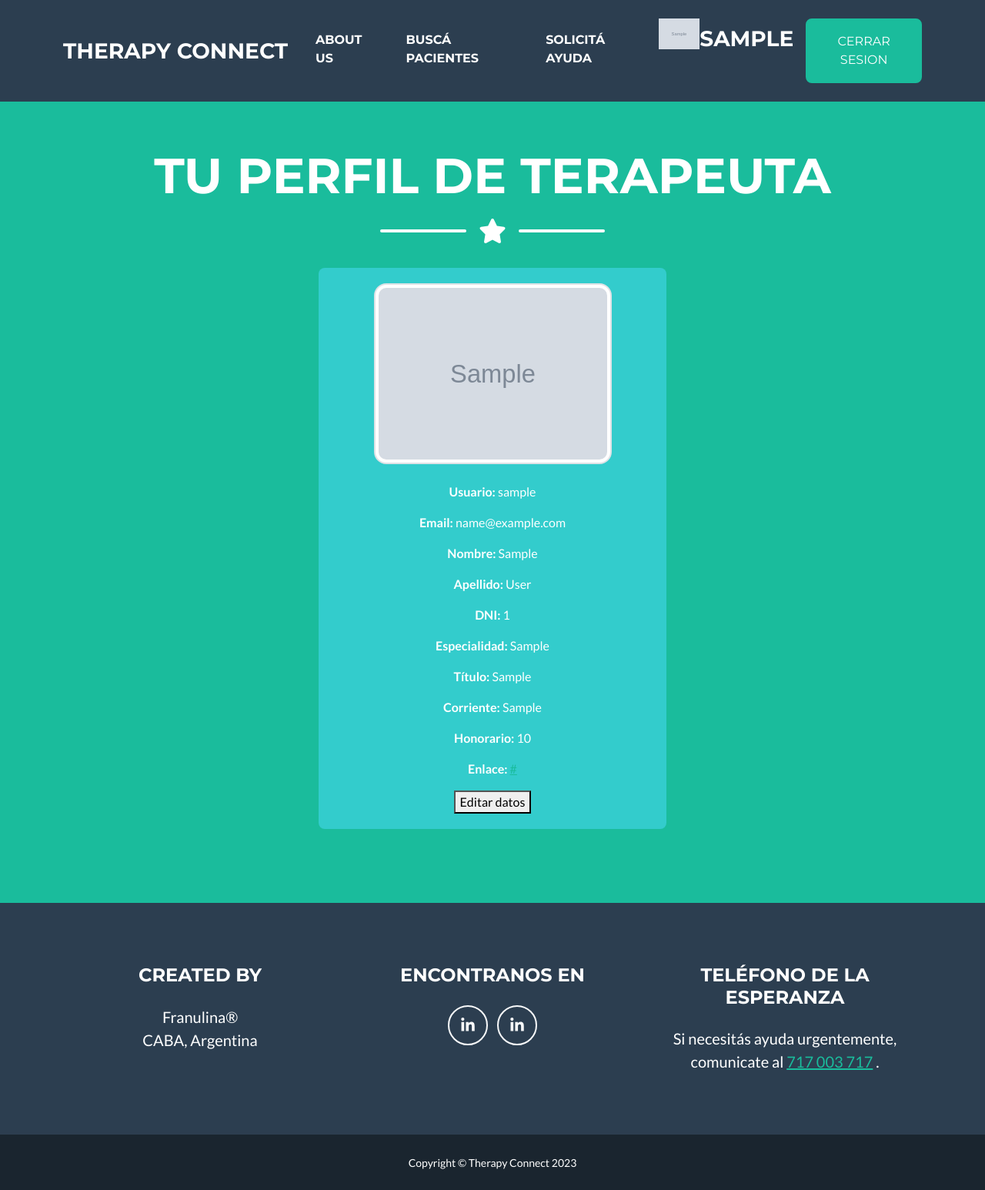
After one commit to franlevin/TuPrimeraPagina-Lin-Levin, a Django app: page /profile/view/therapist in a window 1280 px wide. The commit adds this page. Shown: the whole page at 77% size. Run offline with Django 4.2, Linux system fonts and the light colour scheme; a user stored in the database is signed in; tables that the repository leaves empty hold one stand-in row (values such as "Sample post"); grey boxes marked "Sample" are stand-in pictures; some libraries are stand-ins or nearby versions.

Commit message:
Agregadas las interfaces de visualizacion de perfiles

```diff
--- a/TherapyApp/templates/SharedTemplates/index.html
+++ b/TherapyApp/templates/SharedTemplates/index.html
@@ -43,9 +43,9 @@
 
                             {% if request.user.infoextra.user_type %}
                                 {% if request.user.infoextra.user_type == 'Patient' %}
-                                    <a class="navbar-brand" href={% url "edit_patient_profile" %}>{{request.user.username}}</a>
+                                    <a class="navbar-brand" href={% url "view_patient_profile" %}>{{request.user.username}}</a>
                                 {% else %}
-                                    <a class="navbar-brand" href={% url "edit_therapist_profile" %}>{{request.user.username}}</a>
+                                    <a class="navbar-brand" href={% url "view_therapist_profile" %}>{{request.user.username}}</a>
                                 {% endif %}
                             {% else %}
                                 <a class="navbar-brand" href={% url "register_menu" %}>{{request.user.username}}</a>
--- a/TherapyUsers/templates/TherapyUsers/change_password.html
+++ b/TherapyUsers/templates/TherapyUsers/change_password.html
@@ -10,7 +10,7 @@ Realice cambios en su contraseña
 
 {% block masthead_content %}
 
-    {% if request.user.infoextra.user_type == 'Patient'%}
+{% if request.user.infoextra.user_type == 'Patient'%}
         <form action={% url "edit_patient_profile" %} method="post">
             {% csrf_token %}
             <table>
@@ -26,6 +26,6 @@ Realice cambios en su contraseña
             </table>
             <input type="submit" value="Confirmar" />
         </form>
-    {% endif %}
+ {% endif %}
 
 {% endblock masthead_content %}
--- a/TherapyUsers/templates/TherapyUsers/view_profile.html
+++ b/TherapyUsers/templates/TherapyUsers/view_patient_profile.html
@@ -6,7 +6,7 @@ Tu Perfil
 {% endblock page_title %}
 
 {% block masthead_title %}
-<h1 class="masthead-heading text-uppercase mb-0">Tu perfil</h1>
+<h1 class="masthead-heading text-uppercase mb-0">Tu perfil de paciente</h1>
 {% endblock masthead_title %}
 
 {% block masthead_content %}
@@ -23,6 +23,8 @@ Tu Perfil
     <p><strong>Email:</strong> {{ user_data.email }}</p>
     <p><strong>Nombre:</strong> {{ user_data.first_name }}</p>
     <p><strong>Apellido:</strong> {{ user_data.last_name }}</p>
+    <p><strong>Edad:</strong> {{ user_data.last_name }}</p>
+    <p><strong>Presupuesto:</strong> {{ user_data.last_name }}</p>
 
     {% if user_data.link %}
         <p><strong>Enlace:</strong> <a href="{{ user_data.link }}">{{ user_data.link }}</a></p>
@@ -30,6 +32,6 @@ Tu Perfil
 
 <div>
 
-<button onclick="window.location.href='{% url 'edit_profile' %}'">Editar datos</button><br>
+<button onclick="window.location.href='{% url 'edit_patient_profile' %}'">Editar datos</button><br>
 
 {% endblock masthead_content %}
--- /dev/null
+++ b/TherapyUsers/templates/TherapyUsers/view_therapist_profile.html
@@ -0,0 +1,40 @@
+{% extends "SharedTemplates/index.html" %}
+{% load static %}
+
+{% block page_title %}
+Tu Perfil
+{% endblock page_title %}
+
+{% block masthead_title %}
+<h1 class="masthead-heading text-uppercase mb-0">Tu perfil de terapeuta</h1>
+{% endblock masthead_title %}
+
+{% block masthead_content %}
+
+<div class="request-detail">
+
+    {% if user_data.avatar %}
+        <img class="img-thumbnail" height="200px" src="{{ user_data.avatar }}" alt="Avatar">
+        <br>
+    {% endif %}
+
+    <br>
+    <p><strong>Usuario:</strong> {{ user_data.username }}</p>
+    <p><strong>Email:</strong> {{ user_data.email }}</p>
+    <p><strong>Nombre:</strong> {{ user_data.first_name }}</p>
+    <p><strong>Apellido:</strong> {{ user_data.last_name }}</p>
+    <p><strong>DNI:</strong> {{ user_data.dni }}</p>
+    <p><strong>Especialidad:</strong> {{ user_data.specialty }}</p>
+    <p><strong>Título:</strong> {{ user_data.degree }}</p>
+    <p><strong>Corriente:</strong> {{ user_data.modality }}</p>
+    <p><strong>Honorario:</strong> {{ user_data.fee }}</p>
+
+    {% if user_data.link %}
+        <p><strong>Enlace:</strong> <a href="{{ user_data.link }}">{{ user_data.link }}</a></p>
+    {% endif %}
+
+<div>
+
+<button onclick="window.location.href='{% url 'edit_therapist_profile' %}'">Editar datos</button><br>
+
+{% endblock masthead_content %}
--- a/TherapyUsers/urls.py
+++ b/TherapyUsers/urls.py
@@ -1,5 +1,5 @@
 from django.urls import path
-from TherapyUsers.views import login, edit_patient_profile, edit_therapist_profile, view_profile, register_menu, register, ChangePassword
+from TherapyUsers.views import login, edit_patient_profile, edit_therapist_profile, view_patient_profile, view_therapist_profile, register_menu, register, ChangePassword
 from django.contrib.auth.views import LogoutView
 from django.conf import settings
 from django.conf.urls.static import static
@@ -9,9 +9,10 @@ urlpatterns = [
     path('login/', login, name='login'),
     path('register/', register, name='register'),
     path('register-menu/', register_menu, name='register_menu'),
+    path('profile/view/patient', view_patient_profile, name='view_patient_profile'),
+    path('profile/view/therapist', view_therapist_profile, name='view_therapist_profile'),
     path('profile/edit/patient', edit_patient_profile, name='edit_patient_profile'),
     path('profile/edit/therapist', edit_therapist_profile, name='edit_therapist_profile'),
-    path('profile/', view_profile, name='view_profile'),
     path('profile/edit/psswrd/', ChangePassword.as_view(), name='change_password'),
     path('logout/', LogoutView.as_view(template_name='TherapyUsers/logout.html'), name='logout'),
 ]
--- a/TherapyUsers/views.py
+++ b/TherapyUsers/views.py
@@ -101,16 +101,36 @@ def edit_therapist_profile(request):
     return render(request, 'TherapyUsers/edit_therapist_profile.html', {'formulario': formulario})
 
 @login_required
-def view_profile(request):
+def view_patient_profile(request):
     user_data = {
         'username': request.user.username,
         'email': request.user.email,
         'first_name': request.user.first_name,
         'last_name': request.user.last_name,
+        'dni': request.user.infoextra.dni,
+        'age': request.user.infoextra.age,
+        'budget': request.user.infoextra.budget,
         'link': request.user.infoextra.link if hasattr(request.user, 'infoextra') else None,
         'avatar': request.user.infoextra.avatar.url if hasattr(request.user, 'infoextra') and request.user.infoextra.avatar else None,
     }
-    return render(request, 'TherapyUsers/view_profile.html', {'user_data': user_data})
+    return render(request, 'TherapyUsers/view_patient_profile.html', {'user_data': user_data})
+
+@login_required
+def view_therapist_profile(request):
+    user_data = {
+        'username': request.user.username,
+        'email': request.user.email,
+        'first_name': request.user.first_name,
+        'last_name': request.user.last_name,
+        'dni': request.user.infoextra.dni,
+        'specialty': request.user.infoextra.specialty,
+        'degree': request.user.infoextra.degree,
+        'modality': request.user.infoextra.modality,
+        'fee': request.user.infoextra.fee,
+        'link': request.user.infoextra.link if hasattr(request.user, 'infoextra') else None,
+        'avatar': request.user.infoextra.avatar.url if hasattr(request.user, 'infoextra') and request.user.infoextra.avatar else None,
+    }
+    return render(request, 'TherapyUsers/view_therapist_profile.html', {'user_data': user_data})
 
 class ChangePassword(LoginRequiredMixin, PasswordChangeView):
     template_name = 'TherapyUsers/change_password.html'
```
